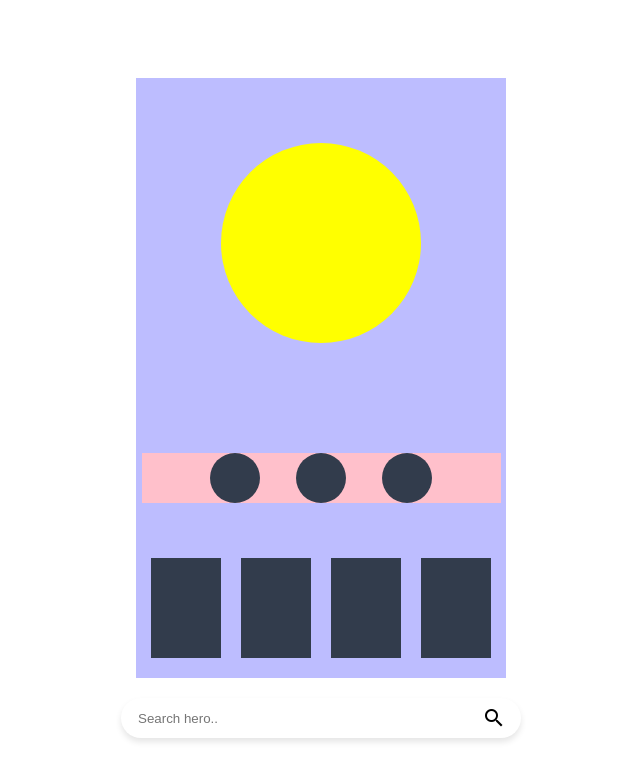
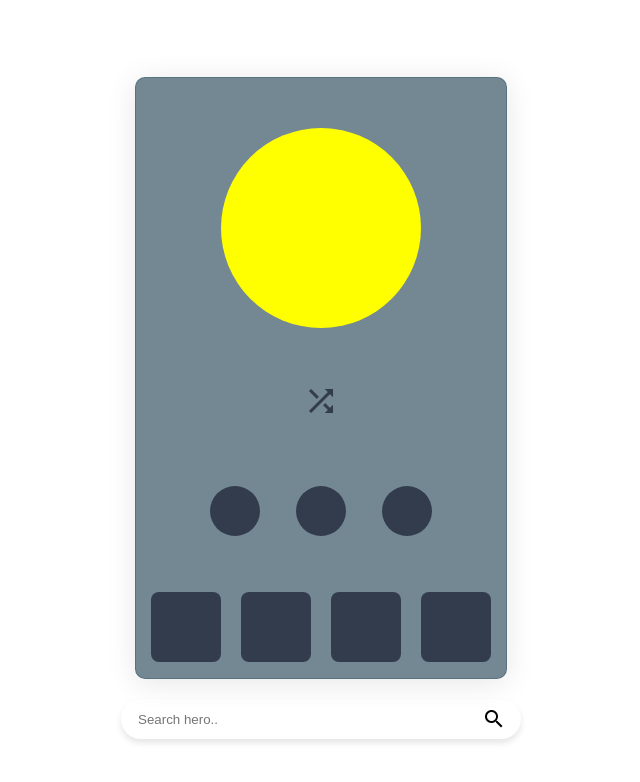
Before and after one commit to Thairone-J/dota2HeroSearch, a plain HTML site: page index.html in a window 1280 px wide. Both pictures are taken after a click on the icon "add". Shown: the whole page, without its empty margins (319-959 px from the left). Drawn offline with Linux system fonts and the light colour scheme.

Commit message:
fix picture container & add shuffle container

```diff
--- a/script.js
+++ b/script.js
@@ -60,10 +60,30 @@ function createHero() {
     heroIndividualAttribute3
   );
 
+
+const shuffleContainer = document.createElement('div');
+shuffleContainer.className = 'shuffle-container';
+
+ createHeroSection.append(shuffleContainer);
+
+
+ const heroShuffleIcon = document.createElement('i');
+ heroShuffleIcon.className = 'hero-shuffle-icon material-icons shuffle';
+ heroShuffleIcon.textContent = 'shuffle';
+ shuffleContainer.append(heroShuffleIcon);
+
+
+
+
+const heroPictureWraper = document.createElement('div');
+heroPictureWraper.className = 'hero-picture-wraper'
+createHeroSection.insertBefore(heroPictureWraper,heroAttributes);
+
+
   const heroPicture = document.createElement('div');
   heroPicture.className = 'hero-picture';
 
-  createHeroSection.append(heroPicture);
+  heroPictureWraper.append(heroPicture);
 }
 
 function searchHero() {
--- a/style.css
+++ b/style.css
@@ -47,11 +47,11 @@
 
 .hero-skills {
   width: 97%;
-  top: 80%;
+  top: 81.5%;
   position: absolute;
-  height: 100%;
   display: flex;
   justify-content: space-around;
+  padding: 25px;
 }
 
 .hero-card:hover {
@@ -110,8 +110,14 @@
   text-align: center;
   font-size: 1rem;
   background-color: rgb(50, 60, 76);
-  height: 100px;
+  height: 70px;
   width: 70px;
+  border-radius: 8px;
+  cursor: pointer;
+  transition: transform 300ms ease;
+}
+.individual-skill:hover {
+  transform: scale(90%);
 }
 
 .skill-title {
@@ -130,19 +136,26 @@
 .create-hero-section {
   width: 100%;
   height: 600px;
-  background-color: rgba(0, 0, 255, 0.26);
+  background: rgba(15, 51, 70, 0.58);
+  border-radius: 16px;
+  box-shadow: 0 4px 30px rgba(0, 0, 0, 0.1);
+  backdrop-filter: blur(8.3px);
+  -webkit-backdrop-filter: blur(8.3px);
+  border: 1px solid rgba(15, 51, 70, 0.26);
   margin-bottom: 20px;
   position: relative;
   display: flex;
   justify-content: center;
+  border-radius: 10px;
+  align-items: center;
 }
 
 .hero-attributes {
   width: 70%;
   height: 50px;
-  background-color: pink;
+  /*  background-color: pink; */
   display: flex;
-  transform: translateY(350px);
+  transform: translateY(120px);
   position: absolute;
   justify-content: space-around;
   padding-left: 50px;
@@ -163,8 +176,16 @@
   width: 200px;
   height: 200px;
   background-color: yellow;
-  margin-top: 65px;
   border-radius: 100%;
+}
+
+.hero-picture-wraper {
+  width: 100%;
+  transform: translateY(-150px);
+  align-items: center;
+  display: flex;
+  justify-content: center;
+  position: absolute;
 }
 
 .search-preview {
@@ -175,6 +196,24 @@
   border-radius: 10px;
   opacity: 0; /* Inicia invisível */
   animation: fadeInUp 0.5s ease-out forwards;
+}
+
+.shuffle-container {
+  margin-top: 70px;
+  width: 100%;
+  height: 10%;
+  display: flex;
+  justify-content: center;
+}
+
+.hero-shuffle-icon {
+  font-size: 36px;
+  transition: transform 300ms ease;
+  cursor: pointer;
+  color: rgb(50, 60, 76);
+}
+.hero-shuffle-icon:hover {
+  transform: scale(90%);
 }
 
 @keyframes fadeInUp {
```
